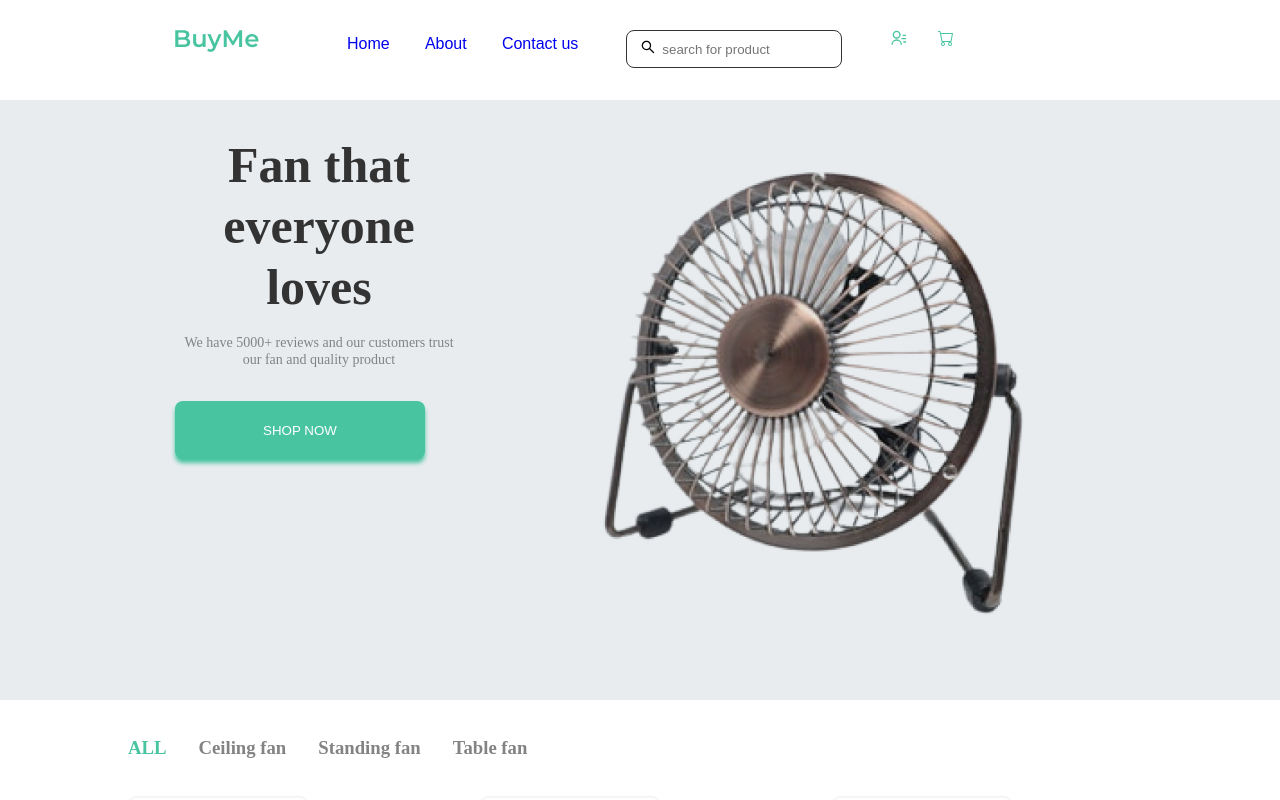
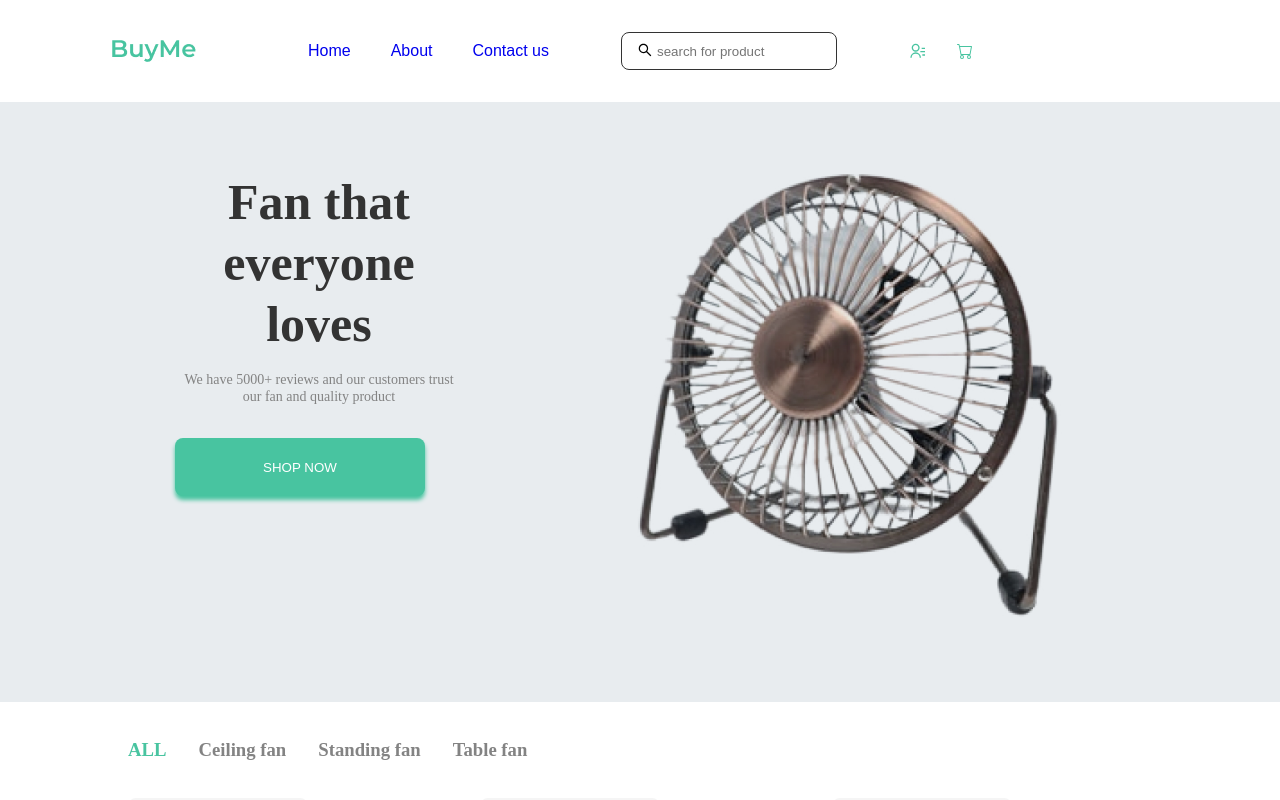
Before and after one commit to olaniyan-spec/fan-app, a React (Create React App) app: page / in a window 1280 px wide. Shown: the top 800 px of the page. Built offline with nearby package versions, Linux system fonts and the light colour scheme.

Commit message:
new commit

```diff
--- a/src/Components/Navbar.css
+++ b/src/Components/Navbar.css
@@ -1,49 +1,57 @@
 .nav-container{
     display: flex;
     background: #FFFFFF;
-    box-shadow: 0px 10px 20px #F5F4F0;
+    height: 100%;
+    display: flex;
+    justify-content: space-between;
+    align-items: center;
+    position: relative;
+
 }
 .navbar-wrapper{
     display: flex;
-    gap: 3rem;
-    padding-top: 30px;
-    padding-left: 175px;
+    gap: 4.5rem;
+    padding: 2rem;
+    padding-left: 7rem;
+    align-items: center;
+
+
 }
 .logo{
 color: #48C4A0;
+display: block;
 }
-.nav-wrapper li{
-    text-decoration: none;
-    list-style: none;
-}
+
 .nav-wrapper{
 display: flex;
-gap: 2.2rem;
+gap: 2.5rem;
+align-items: center;
 color: black;
 }
-.nav-links{
-    text-decoration: none;
-}
+
 .search-wrapper{
     display: flex;
     gap: 1rem;
+    align-items: center;
 }
 .search{
 padding: 8px 35px;
 width: 216px;
 height: 38px;
+align-items: center;
 border: 1px solid #333333;
 border-radius: 8px;
-margin-bottom: 2rem;
+
 }
 .search-icon{
     position: absolute;
-    left: 640px;
-    top: 39px;
+    left: 637px;
+    top: 42px;
 }
 .nav-icons{
 display: flex;
 gap: 2rem;
+align-items: center;
 color: #48C4A0;
 width: 92px;
 height: 30px;
@@ -52,12 +60,8 @@ height: 30px;
     display: none;
 }
 @media screen and (max-width: 600px){
-    .nav-container{
-width: 100%;
-background: #FFFFFF;
-box-shadow: 0px 8px 8px #F5F4F0;
-    }
-    .nav-wrapper, .search, .search-icon{
+
+    .nav-links, .search-wrapper{
         display: none;
     }
     .nav-toggle{
@@ -65,7 +69,7 @@ box-shadow: 0px 8px 8px #F5F4F0;
         background: transparent;
         font-size:1rem ;
         cursor: pointer;
-        color: black;
+        color: gray;
     }
     .show-nav{
         display: flex;
--- a/src/Pages/Home.css
+++ b/src/Pages/Home.css
@@ -12,6 +12,7 @@
     display: flex;
     flex-direction: column;
     gap: 1rem;
+    margin: 2.2rem;
 }
 
 .main-header-left h2{
@@ -164,8 +165,8 @@ margin-top: 8rem;
     font-weight: 700;
 }
 ul img{
-    width: 80px;
-    height: 80px;
+    width: 180px;
+    height: 180px;
 background: #F5F5F5;
 mix-blend-mode: multiply;
 border: 0.2px solid transparent;
@@ -283,12 +284,16 @@ height: 74px;
     .discount-right{
         display: none;
     }
-    .arrival-head1{
-           display: flex;
-            gap: 0.5rem;
+     .text{
+           display: grid;
+            grid-template-columns: 1fr;
+        }
+        .arrival-head1{
+            display: grid;
+            grid-template-columns: 1fr;
+        }
+        .arrival-head1 h3{
+            font-size: 1.5rem;
+        }
 
-        }
-        .text{
-            gap: 1.5rem;
-        }
     }
--- a/src/index.css
+++ b/src/index.css
@@ -57,7 +57,7 @@ object-fit: cover;
     width: 90%;
   }
   h3{
-    font-size: 0.7rem;
+    font-size: 1rem;
   }
   h6{
     line-height: 0.9rem;
```
Also changed, not shown: src/Components/Navbar.js (+6 -9 lines).
